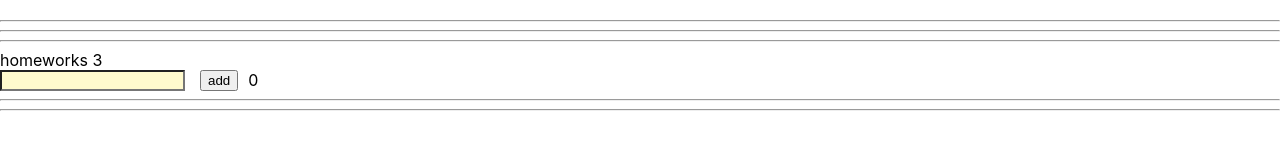
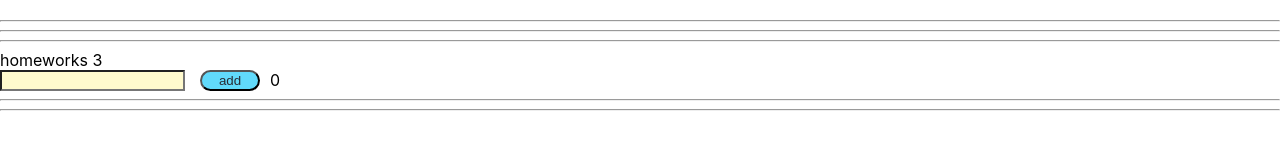
Before and after one commit to KarolinaEsepenok/dzIgnat, a React (Create React App) app: page / in a window 1280 px wide. Shown: the part 525-674 px from the top of the page. Built offline with nearby package versions, Linux system fonts and the light colour scheme.

Commit message:
les41 commit

```diff
--- a/src/p2-homeworks/h1/HW1.tsx
+++ b/src/p2-homeworks/h1/HW1.tsx
@@ -2,7 +2,7 @@ import React from 'react'
 import Message from "./Message";
 
 const messageData = {
-    avatar: 'https://www.interfax.ru/ftproot/photos/photostory/2019/07/09/week4_700.jpg',
+    avatar: 'https://kolobok.ua/i/97/11/41/971141/image_main/a9dff2ad42341fb7152def8cadb7822b-quality_70Xresize_crop_1Xallow_enlarge_0Xw_698Xh_465.jpg',
     name: 'Artem',
     message: 'npm start нажимал? ',
     time: '22:00'
--- a/src/p2-homeworks/h1/MessageCss.css
+++ b/src/p2-homeworks/h1/MessageCss.css
@@ -8,12 +8,13 @@
 
 
 }
-.avatar{
+.avatar {
     width: 60px;
     height: 60px;
     border-radius: 50px;
     align-self: end;
     margin-right: 20px;
+    object-fit: cover;
 }
 .mainInfo{
     max-width: 400px;
--- a/src/p2-homeworks/h3/Greeting.module.css
+++ b/src/p2-homeworks/h3/Greeting.module.css
@@ -23,13 +23,17 @@
     border: 2px solid crimson;
     outline: none;
 }
-.button{
-    margin: 15px;
+ button{
+
     width: 60px;
-    background: lemonchiffon;
+    background: #61dafb;
     color: #282c34;
     outline: none;
+     border-radius: 30px;
 }
+ button:hover{
+     opacity: 0.8 ;
+ }
 span{
     margin-left: 10px;
 }
```
